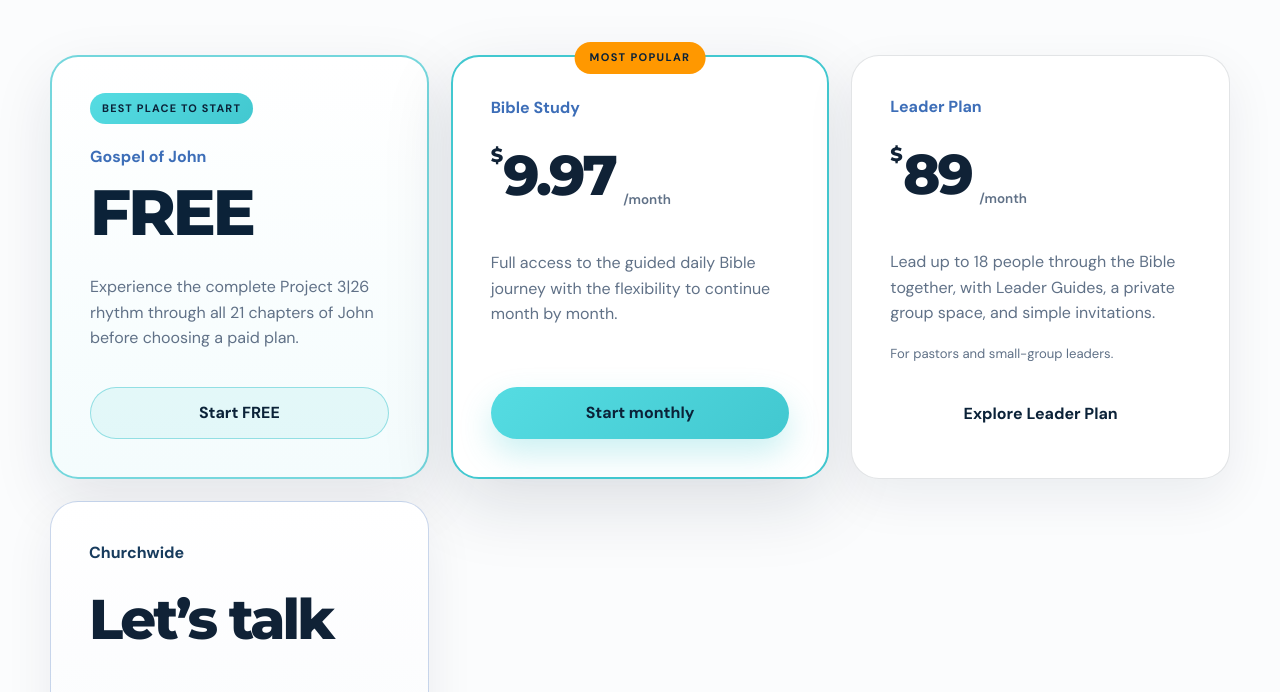
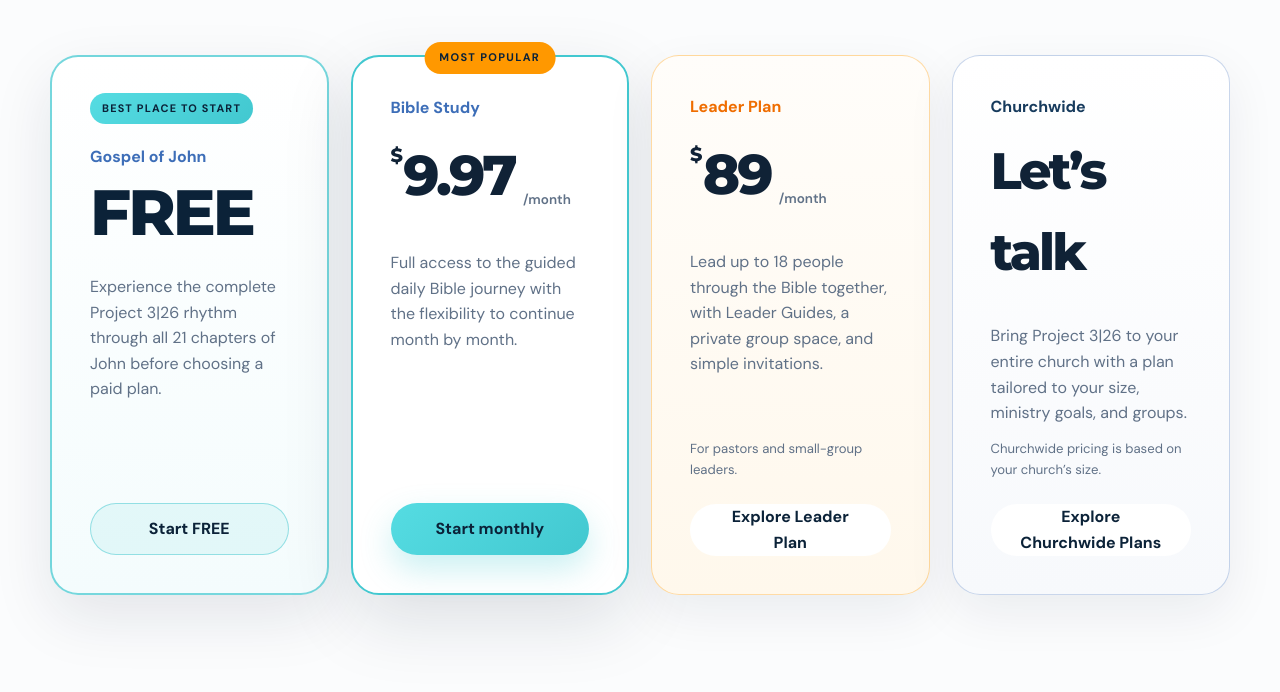
Before and after one commit to Project3-26/landing-page, a plain HTML site: page index.html in a window 1280 px wide. Shown: the part 4575-5267 px from the top of the page. Drawn offline with Linux system fonts and the light colour scheme.

Commit message:
Add leader and churchwide offers

```diff
--- a/styles.css
+++ b/styles.css
@@ -353,7 +353,7 @@
 .transformation blockquote { position: relative; max-width: 930px; margin: 0 auto; font-family: "Montserrat", sans-serif; font-size: clamp(2rem, 4vw, 4rem); font-weight: 800; line-height: 1.15; letter-spacing: -.04em; }
 .transformation p { position: relative; max-width: 720px; margin: 24px auto 0; color: var(--muted); font-size: 1.12rem; }
 
-.pricing-grid { display: grid; grid-template-columns: repeat(3, 1fr); gap: 22px; align-items: stretch; }
+.pricing-grid { display: grid; grid-template-columns: repeat(4, 1fr); gap: 22px; align-items: stretch; }
 .price-card { position: relative; display: flex; flex-direction: column; padding: 38px; border: 1px solid var(--border); border-radius: 28px; background: white; box-shadow: 0 18px 50px rgba(16,34,54,.07); }
 .price-card.featured { transform: translateY(-14px); border: 2px solid var(--cyan); box-shadow: 0 25px 70px rgba(16,34,54,.13); }
 .popular { position: absolute; top: -15px; left: 50%; transform: translateX(-50%); padding: 7px 15px; border-radius: 999px; color: var(--navy); background: var(--orange); font-size: .69rem; font-weight: 900; letter-spacing: .12em; white-space: nowrap; }
@@ -368,8 +368,11 @@
 .free-price { color: var(--navy); font-size: clamp(2.9rem, 5vw, 4.1rem); line-height: 1; letter-spacing: -.045em; }
 .price-card.free-option .button { color: var(--navy); border-color: rgba(66,200,208,.5); background: rgba(66,200,208,.1); }
 .price-card.free-option .button:hover { background: rgba(66,200,208,.18); }
+.price-card.leader-option { border-color: rgba(255,152,0,.34); background: linear-gradient(180deg, #fffdfa, #fff8ec); }
+.price-card.leader-option .price-label { color: var(--orange-deep); }
 .price-card.church-option { border-color: rgba(61,110,184,.28); background: linear-gradient(180deg, #ffffff, #f7f9fc); }
 .price-card.church-option .price-label { color: var(--navy-3); }
+.custom-price { min-height: 68px; align-items: center; font-size: clamp(2.3rem, 4vw, 3.25rem); letter-spacing: -.055em; }
 
 .about { padding-top: 34px; }
 .about-card { display: grid; grid-template-columns: 1.4fr .6fr; gap: 60px; align-items: center; padding: 64px; color: white; border-radius: 34px; background: linear-gradient(135deg, var(--navy), var(--navy-3)); box-shadow: var(--shadow); }
@@ -400,6 +403,11 @@
 .reveal.visible { opacity: 1; transform: translateY(0); }
 .delay-1 { transition-delay: .12s; }
 .delay-2 { transition-delay: .24s; }
+.delay-3 { transition-delay: .36s; }
+
+@media (max-width: 1180px) and (min-width: 981px) {
+  .pricing-grid { grid-template-columns: repeat(2, minmax(0, 1fr)); max-width: 760px; margin-left: auto; margin-right: auto; }
+}
 
 @media (max-width: 980px) {
   .primary-nav { position: absolute; top: 78px; left: 0; right: 0; display: none; flex-direction: column; align-items: stretch; gap: 0; padding: 12px 24px 24px; background: var(--navy); }
```
